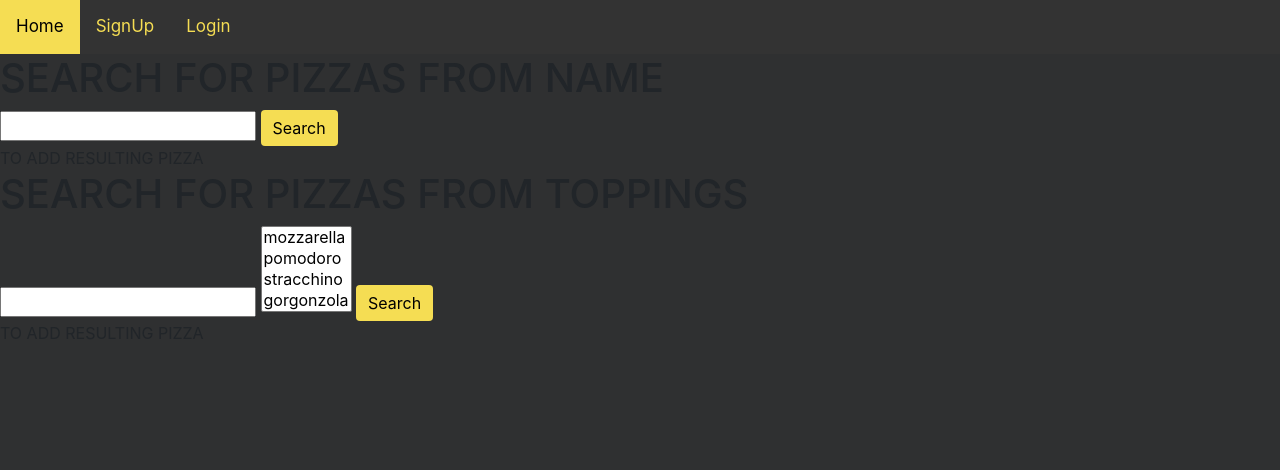
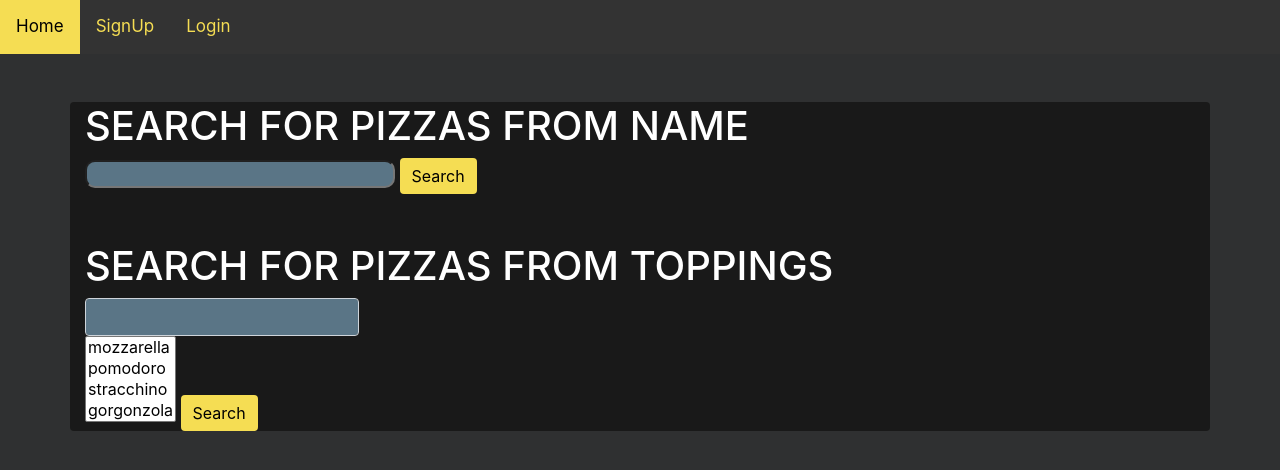
Before and after one commit to FedericoColonna/web-project, a PHP site: page /reservedpage.php in a window 1280 px wide. Shown: the top 470 px of the page. Run offline with PHP 8.4, Linux system fonts and the light colour scheme.

Commit message:
added tables for results

```diff
--- a/reservedpage.php
+++ b/reservedpage.php
@@ -20,37 +20,45 @@ integrity="sha384-ho+j7jyWK8fNQe+A12Hb8AhRq26LrZ/JpcUGGOn+Y7RsweNrtN/tE3MoK7ZeZD
 <?php $currentPage = 'Reserved'; ?>
 <?php include'commons/navbar.php'; ?>
 
-<?php
-    if (isset($_SESSION['pizzas'])) {
-        $pizzas = $_SESSION['pizzas'];
-        foreach($pizzas as $pizza) {
-            echo $pizza["id"];
-            echo ' - ';
-            echo $pizza["name"];
-            echo ' - ';
-            echo $pizza["price"];
-            echo '<br>';
-        }
-    }
-?>
 
 
+<div class="container rounded profilediv mt-5">
     <div>
         <form method="post" action="/back_end/pizza_from_name_search.php">
         <h1>SEARCH FOR PIZZAS FROM NAME</h1>
-    <input type="text" name="pizza_name">
-    <button type="submit" class="btn btn-primary profile-button" value="Search">Search</button>
+        <div>
+            <input type="text" class="myform" name="pizza_name">
+            <button type="submit" class="btn btn-primary profile-button" id="search-btn1" value="Search">Search</button>
+        </div>
         </form>
-    <div>
-        TO ADD RESULTING PIZZA
+        <div class="container rounded profilediv mt-5">
+            <?php
+                if (isset($_SESSION['pizza'])) {
+                    $pizza = $_SESSION['pizza'];
+
+                        echo '<table>';
+                            echo '<tr>';
+                                echo '<th>N°</th>';
+                                echo '<th>PIZZA</th>';
+                                echo '<th>PRICE</th>';
+                            echo '</tr>';
+                            echo '<tr>';
+                                echo '<td>'.$pizza["id"];'</td>';
+                                echo '<td>'.$pizza["name"];'</td>';
+                                echo '<td>'.$pizza["price"];'</td>';
+                            echo '</tr>';
+                        echo '</table>';
+                        echo '<br>';
+                }
+            ?>
         </div>
     </div>
 
     <div>
         <form method="post" action="/back_end/pizza_from_toppings_search.php">
             <h1>SEARCH FOR PIZZAS FROM TOPPINGS</h1>
-        <input type="text" name="topping_name1">
-        <select name="topping_names[]" id="cars" multiple>
+            <input type="text" class="form-control" name="topping_name1">
+            <select name="topping_names[]" multiple>
                 <option value="mozzarella">mozzarella</option>
                 <option value="pomodoro">pomodoro</option>
                 <option value="stracchino">stracchino</option>
@@ -58,14 +66,33 @@ integrity="sha384-ho+j7jyWK8fNQe+A12Hb8AhRq26LrZ/JpcUGGOn+Y7RsweNrtN/tE3MoK7ZeZD
             </select>
             <button type="submit" class="btn btn-primary profile-button" value="Search">Search</button>
         </form>
-    <div>
-        TO ADD RESULTING PIZZA
+        <div class="container rounded profilediv mt-5">
+            <?php
+                if (isset($_SESSION['pizzas'])) {
+                    $pizzas = $_SESSION['pizzas'];
+                    echo '<table>';
+                        echo '<tr>';
+                            echo '<th>N°</th>';
+                            echo '<th>PIZZA</th>';
+                            echo '<th>PRICE</th>';
+                        echo '</tr>';
+                    foreach($pizzas as $pizza) {
+                        echo '<tr>';
+                            echo '<td>'.$pizza["id"];'</td>';
+                            echo '<td>'.$pizza["name"];'</td>';
+                            echo '<td>'.$pizza["price"];'</td>';
+                        echo '</tr>';
+                    }
+                    echo '</table>';
+                    echo '<br>';
+                }
+            ?>
+        </div>
     </div>
 </div>
 
 
 
 
-
 </body>
 </html>
--- a/signupstyle.css
+++ b/signupstyle.css
@@ -123,6 +123,17 @@ p {
 
 .myform {
     padding: 0 25px 0 33px;
+    color: black;
+    background-color: rgb(90, 117, 134);
+    border-radius: 10px;
+
+}
+.myform:focus {
+    background-color: rgb(90, 117, 134);
+    color:white;
+    font-weight: bold;
+    border-color: rgb(245, 221, 83);
+    border-bottom: 5px solid rgb(245, 221, 83);
 }
 
 .form-control {
@@ -248,7 +259,14 @@ small {
         width: 50%;
     }
 }
-/*SIGN UP STYLE*/
+/* STYLE*/
+#search-input{
+    display: inline-block;
+
+
+
+
+}
 
 #mydiv{
     margin-top: 40px;
@@ -275,3 +293,30 @@ small {
     color: white;
 
 }
+
+table {
+    font-family: arial, sans-serif;
+
+    width: 100%;
+  }
+
+  td {
+    border: 1px solid #dddddd;
+    text-align: left;
+    padding: 8px;
+    font-family: cursive;
+  }
+  th{
+    border: 1px solid #dddddd;
+    text-align: left;
+    font-weight: bold;
+    padding: 8px;
+    background-color: rgb(63, 62, 58);
+    color:rgb(245, 221, 83);
+
+
+  }
+
+  tr:nth-child(even) {
+    background-color: rgb(90, 117, 134);
+  }
```
Lines whose indentation alone changed are shown as unchanged.
